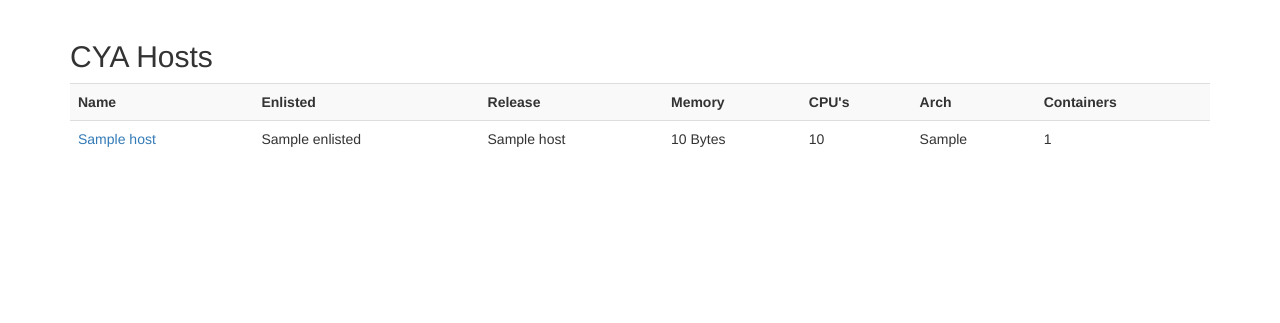
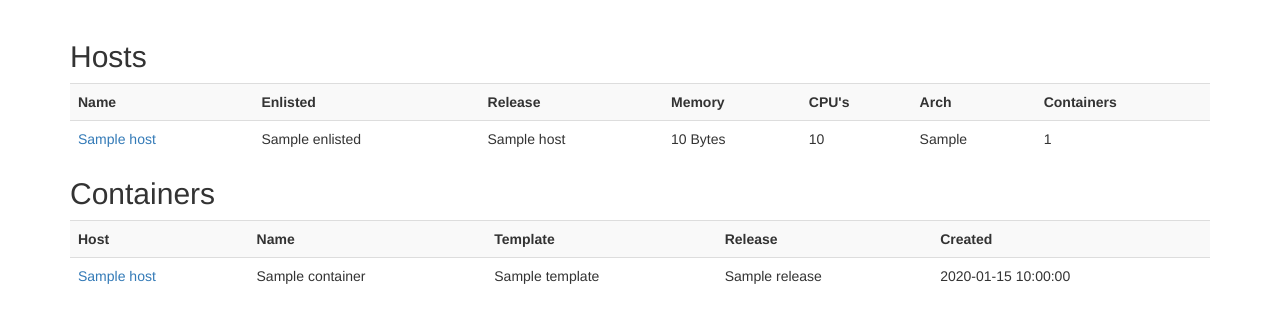
Before and after one commit to doanac/cya, a Flask app: template cya_server/templates/index.html in a window 1280 px wide. Shown: the part 51-374 px from the top of the page. Run offline with Flask 2, Linux system fonts and the light colour scheme; the template is opened without the code that fills it: most values are stand-ins (such as "Sample title", 1, 10 or a date in 2020); parts of the project's set-up code (start-up, migrations or seed data) failed here and were passed over; some libraries are stand-ins or nearby versions.

Commit message:
show all containers on front page

```diff
--- a/cya_server/templates/index.html
+++ b/cya_server/templates/index.html
@@ -1,7 +1,7 @@
 {% extends "layout.html" %}
 
 {% block body %}
-  <h2>CYA Hosts</h2>
+  <h2>Hosts</h2>
   <table class="table table-striped">
   <tr>
     <th>Name</th><th>Enlisted</th><th>Release</th><th>Memory</th><th>CPU's</th><th>Arch</th><th>Containers</th>
@@ -18,4 +18,20 @@
     </tr>
   {% endfor %}
   </table>
+
+  <h2>Containers</h2>
+  <table class="table table-striped">
+    <tr><th>Host</th><th>Name</th><th>Template</th><th>Release</th><th>Created</th></tr>
+    {% for h in hosts %}
+    {% for c in h.containers %}
+    <tr>
+      <td><a href="{{url_for('host', name=h.name)}}">{{h.name}}</a></td>
+      <td>{{c.name}}</td>
+      <td>{{c.template}}</td>
+      <td>{{c.release}}</td>
+      <td>{{c.created_str}}</td>
+    </tr>
+    {% endfor %}
+    {% endfor %}
+  </table>
 {% endblock %}
```
